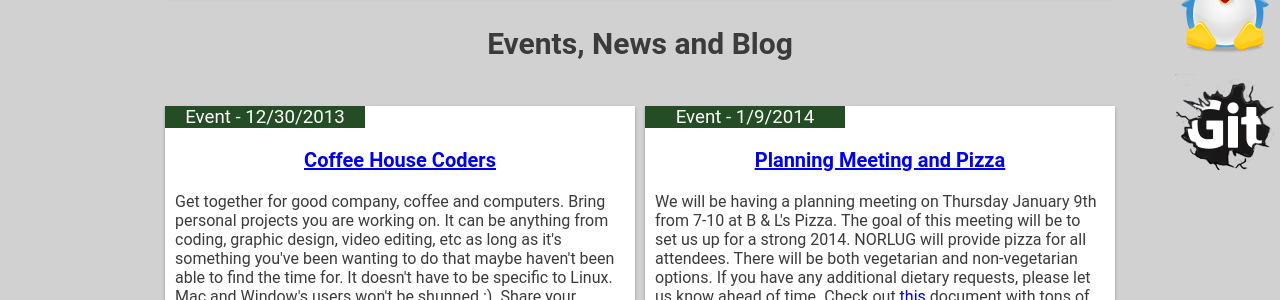
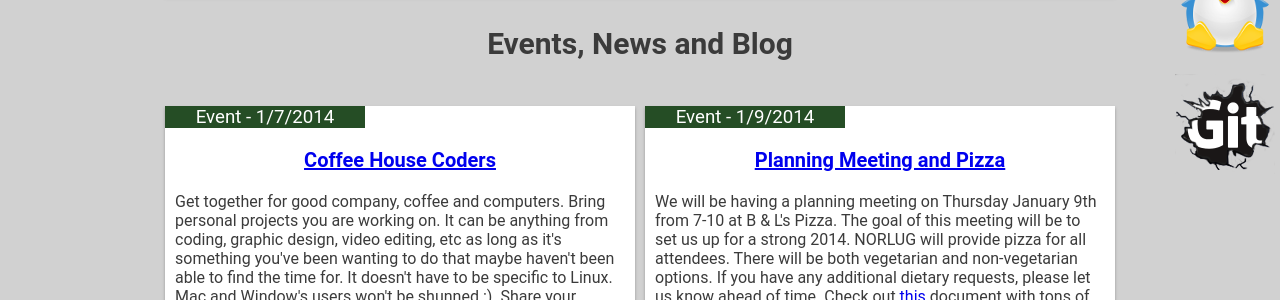
Before and after one commit to norlug/norlug.github.io, a Jekyll site: the page built from index.html, in a window 1280 px wide. Shown: the part 486-786 px from the top of the page. Built offline with Jekyll 4.4.1, drawn with Linux system fonts in a browser that asks for light colours.

Commit message:
Updated CHC link.

```diff
--- a/index.html
+++ b/index.html
@@ -22,9 +22,9 @@
 <p class="welcomePageHeaders">Events, News and Blog</p>
 
 <section class="cardLayoutLeft">
-        <h3 class="cardHeader"> Event - 12/30/2013 </h3>
+        <h3 class="cardHeader"> Event - 1/7/2014 </h3>
         <p class="cardContent">
-        <p class="welcomePageBlogTitle" ><a href = "https://plus.google.com/u/0/events/cp7v7ou55ipogma2u7p3hgs91fc?authkey=CKXQ5tDRjqmV5wE" target="_blank">Coffee House Coders</a></p>
+        <p class="welcomePageBlogTitle" ><a href = "https://plus.google.com/events/cnpnif7mmhboadahf0o7bejbprc?partnerid=gplp0" target="_blank">Coffee House Coders</a></p>
             Get together for good company, coffee and computers. Bring personal projects you are working on. It can be anything from coding, graphic design, video editing, etc as long as it's something you've been wanting to do that maybe haven't been able to find the time for. It doesn't have to be specific to Linux. Mac and Window's users won't be shunned :). Share your experiences and your knowledge. Have some coffee and talk with like minded individuals! Feel free to network, bring any jobs you know about, or people you know are looking for jobs.
 </section>
 
```
